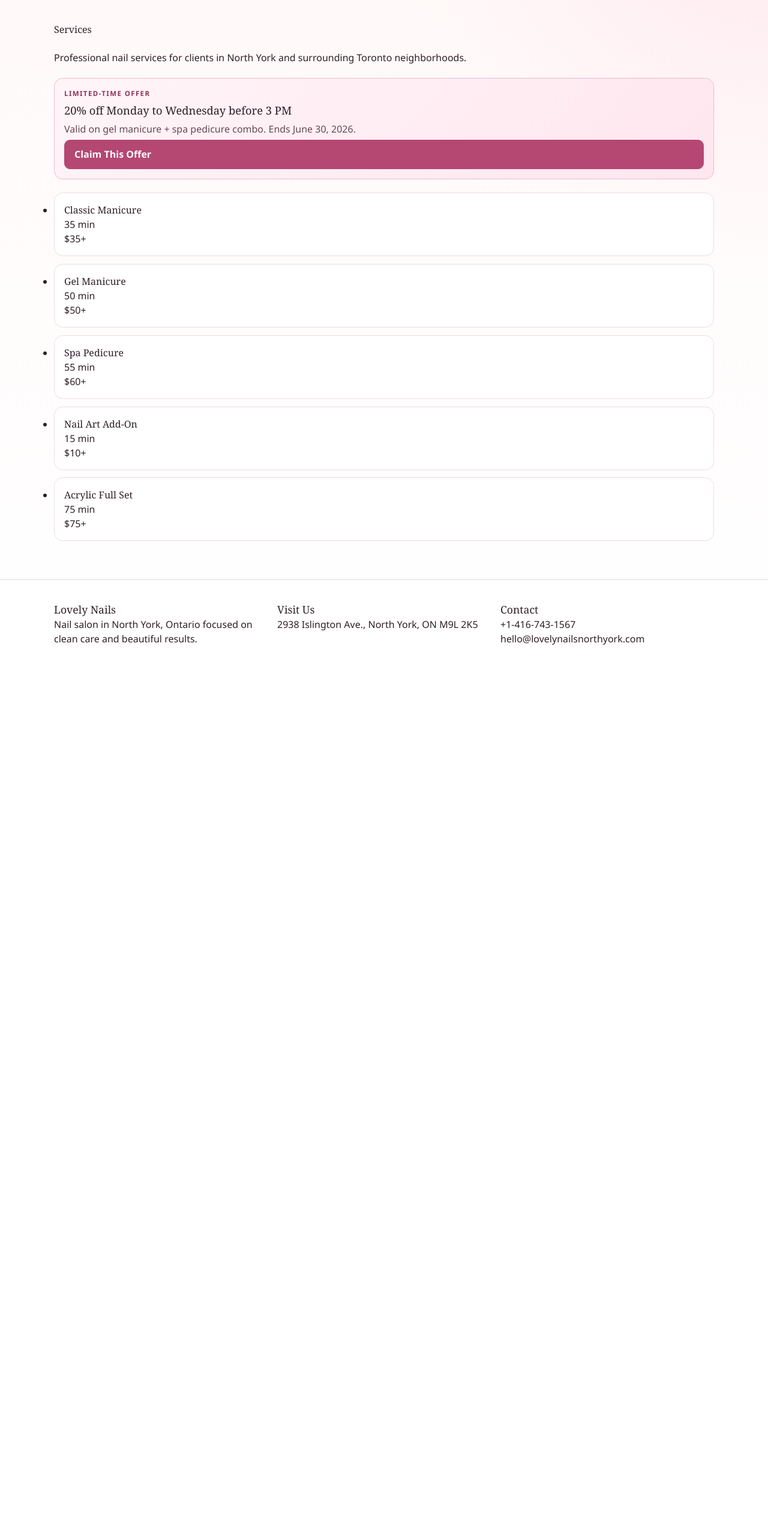
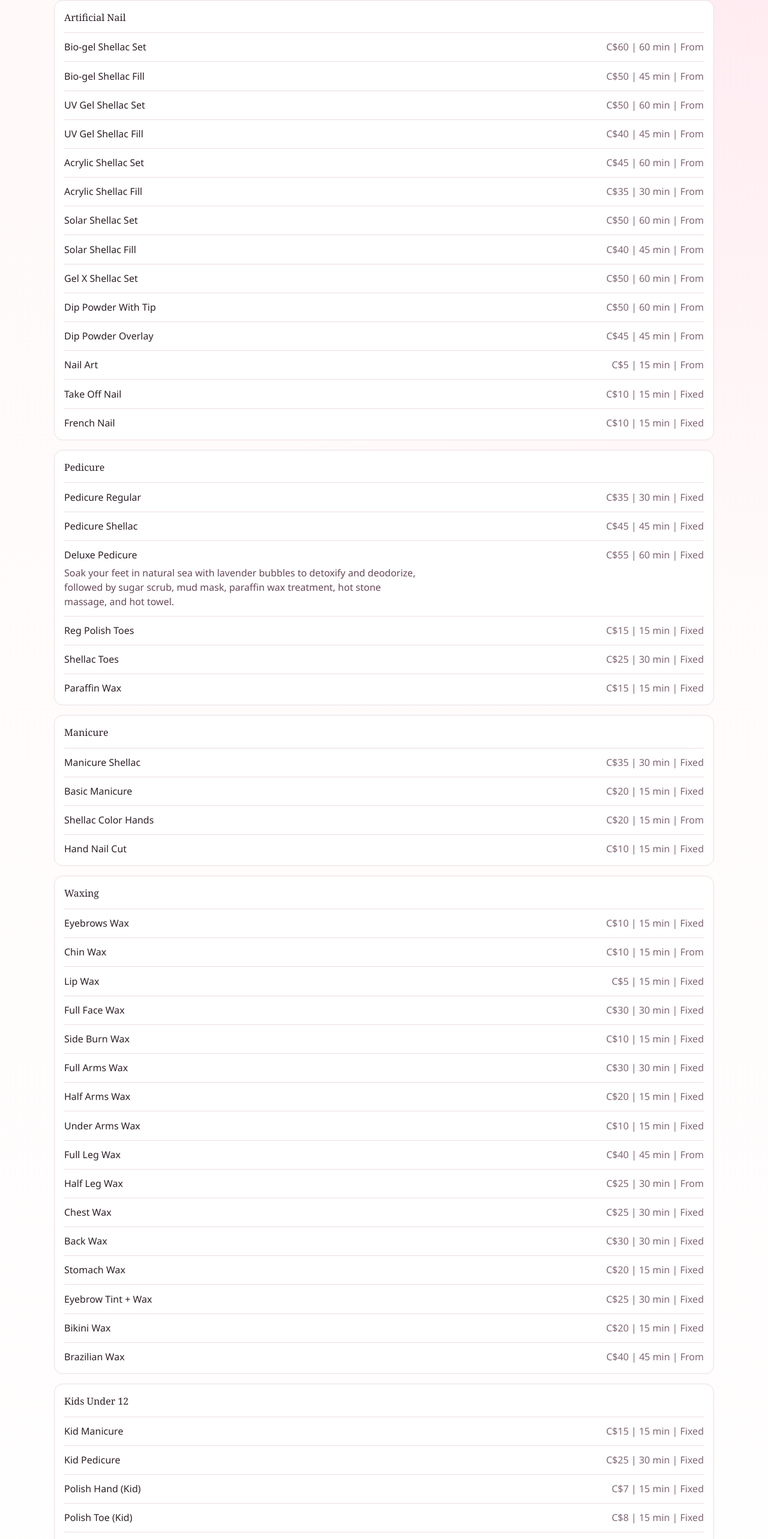
Before and after one commit to cindyorangis/lovelynails, a Next.js app: page /services in a window 1280 px wide. Shown: the part 207-2773 px from the top of the page at 60% size. Before the commit the page ends 1319 px from the top, so only its background shows below. Built offline with nearby package versions, Linux system fonts and the light colour scheme.

Commit message:
add list of services

```diff
--- a/app/booking/components/booking-form.tsx
+++ b/app/booking/components/booking-form.tsx
@@ -2,6 +2,7 @@
 
 import { useState } from "react";
 import { promotion } from "../../site-data";
+import { bookingServiceOptions } from "../../services/services-data";
 
 type FormState = {
   name: string;
@@ -112,16 +113,21 @@ export default function BookingForm() {
       </label>
       <label>
         Service
-        <input
-          type="text"
+        <select
           name="service"
-          placeholder="Gel manicure"
           value={form.service}
           onChange={(event) =>
             setForm((prev) => ({ ...prev, service: event.target.value }))
           }
           required
-        />
+        >
+          <option value="">Select a service</option>
+          {bookingServiceOptions.map((option) => (
+            <option key={option.value} value={option.value}>
+              {option.label}
+            </option>
+          ))}
+        </select>
       </label>
       <label>
         Preferred Date
@@ -161,7 +167,7 @@ export default function BookingForm() {
             }
           />
           <span>
-            Claim offer: <strong>{promotion.headline}</strong>
+            Apply current offer: <strong>{promotion.headline}</strong>
           </span>
         </label>
       ) : null}
--- a/app/booking/page.tsx
+++ b/app/booking/page.tsx
@@ -1,6 +1,5 @@
 import type { Metadata } from "next";
 import BookingForm from "./components/booking-form";
-import PromoBanner from "../components/promo-banner";
 import { buildTitle, localDescription, siteConfig } from "../site-data";
 
 export const metadata: Metadata = {
@@ -24,7 +23,6 @@ export default function BookingPage() {
           recommend pre-booking.
         </p>
       </div>
-      <PromoBanner />
       <BookingForm />
     </div>
   );
--- a/app/globals.css
+++ b/app/globals.css
@@ -236,6 +236,13 @@ h2 {
   padding: 0.65rem;
   font: inherit;
 }
+.booking-form select {
+  border: 1px solid var(--border);
+  border-radius: 0.5rem;
+  padding: 0.65rem;
+  font: inherit;
+  background: #fff;
+}
 .booking-checkbox {
   display: flex !important;
   align-items: center;
@@ -259,6 +266,40 @@ h2 {
 .footer-grid h2 {
   font-size: 1.1rem;
 }
+.services-category-list {
+  display: grid;
+  gap: 1rem;
+}
+.service-category h2 {
+  margin-bottom: 0.85rem;
+}
+.service-items {
+  display: grid;
+  gap: 0.75rem;
+}
+.service-item-row {
+  display: flex;
+  gap: 0.8rem;
+  justify-content: space-between;
+  align-items: baseline;
+  padding-top: 0.7rem;
+  border-top: 1px solid var(--border);
+}
+.service-item-row h3 {
+  margin: 0;
+  font-size: 1rem;
+}
+.service-meta {
+  margin: 0;
+  color: var(--muted);
+  text-align: right;
+  white-space: nowrap;
+}
+.service-desc {
+  margin: 0.35rem 0 0;
+  color: #664857;
+  max-width: 64ch;
+}
 @media (max-width: 640px) {
   .nav-wrap {
     align-items: start;
@@ -267,4 +308,12 @@ h2 {
   .promo-compact {
     grid-template-columns: 1fr;
   }
+  .service-item-row {
+    flex-direction: column;
+    align-items: flex-start;
+  }
+  .service-meta {
+    text-align: left;
+    white-space: normal;
+  }
 }
--- a/app/layout.tsx
+++ b/app/layout.tsx
@@ -1,6 +1,5 @@
 import type { Metadata } from "next";
 import Link from "next/link";
-import PromoBanner from "./components/promo-banner";
 import "./globals.css";
 import { mainNav, siteConfig } from "./site-data";
 
@@ -47,9 +46,6 @@ export default function RootLayout({
               ))}
             </nav>
           </div>
-          <div className="container promo-shell">
-            <PromoBanner compact />
-          </div>
         </header>
         <main>{children}</main>
         <footer className="site-footer">
--- a/app/services/page.tsx
+++ b/app/services/page.tsx
@@ -1,36 +1,46 @@
 import type { Metadata } from "next";
-import PromoBanner from "../components/promo-banner";
 import { buildTitle, localDescription } from "../site-data";
+import { serviceCategories } from "./services-data";
 
 export const metadata: Metadata = {
   title: buildTitle("Nail Services"),
-  description: localDescription("Manicure, pedicure, and nail art services"),
+  description: localDescription(
+    "Manicure, pedicure, waxing, and nail art services",
+  ),
 };
-
-const services = [
-  { name: "Classic Manicure", time: "35 min", price: "$35+" },
-  { name: "Gel Manicure", time: "50 min", price: "$50+" },
-  { name: "Spa Pedicure", time: "55 min", price: "$60+" },
-  { name: "Nail Art Add-On", time: "15 min", price: "$10+" },
-  { name: "Acrylic Full Set", time: "75 min", price: "$75+" },
-];
 
 export default function ServicesPage() {
   return (
     <div className="container page-stack">
       <h1>Services</h1>
       <p>
-        Professional nail services for clients in North York and surrounding
-        Toronto neighborhoods.
+        Browse our full service menu for Lovely Nails in North York. Prices are
+        listed in CAD.
       </p>
-      <PromoBanner />
-      <div className="list-wrap">
-        {services.map((service) => (
-          <article key={service.name} className="list-item">
-            <h2>{service.name}</h2>
-            <p>{service.time}</p>
-            <p>{service.price}</p>
-          </article>
+
+      <div className="services-category-list">
+        {serviceCategories.map((category) => (
+          <section key={category.title} className="card service-category">
+            <h2>{category.title}</h2>
+            <div className="service-items">
+              {category.items.map((item) => (
+                <article
+                  key={`${category.title}-${item.name}`}
+                  className="service-item-row"
+                >
+                  <div>
+                    <h3>{item.name}</h3>
+                    {item.description ? (
+                      <p className="service-desc">{item.description}</p>
+                    ) : null}
+                  </div>
+                  <p className="service-meta">
+                    {item.price} | {item.duration} | {item.pricingType}
+                  </p>
+                </article>
+              ))}
+            </div>
+          </section>
         ))}
       </div>
     </div>
--- /dev/null
+++ b/app/services/services-data.ts
@@ -0,0 +1,343 @@
+export type ServiceItem = {
+  name: string;
+  price: string;
+  duration: string;
+  pricingType: "From" | "Fixed";
+  description?: string;
+};
+
+export type ServiceCategory = {
+  title: string;
+  items: ServiceItem[];
+};
+
+export const serviceCategories: ServiceCategory[] = [
+  {
+    title: "Artificial Nail",
+    items: [
+      {
+        name: "Bio-gel Shellac Set",
+        price: "C$60",
+        duration: "60 min",
+        pricingType: "From",
+      },
+      {
+        name: "Bio-gel Shellac Fill",
+        price: "C$50",
+        duration: "45 min",
+        pricingType: "From",
+      },
+      {
+        name: "UV Gel Shellac Set",
+        price: "C$50",
+        duration: "60 min",
+        pricingType: "From",
+      },
+      {
+        name: "UV Gel Shellac Fill",
+        price: "C$40",
+        duration: "45 min",
+        pricingType: "From",
+      },
+      {
+        name: "Acrylic Shellac Set",
+        price: "C$45",
+        duration: "60 min",
+        pricingType: "From",
+      },
+      {
+        name: "Acrylic Shellac Fill",
+        price: "C$35",
+        duration: "30 min",
+        pricingType: "From",
+      },
+      {
+        name: "Solar Shellac Set",
+        price: "C$50",
+        duration: "60 min",
+        pricingType: "From",
+      },
+      {
+        name: "Solar Shellac Fill",
+        price: "C$40",
+        duration: "45 min",
+        pricingType: "From",
+      },
+      {
+        name: "Gel X Shellac Set",
+        price: "C$50",
+        duration: "60 min",
+        pricingType: "From",
+      },
+      {
+        name: "Dip Powder With Tip",
+        price: "C$50",
+        duration: "60 min",
+        pricingType: "From",
+      },
+      {
+        name: "Dip Powder Overlay",
+        price: "C$45",
+        duration: "45 min",
+        pricingType: "From",
+      },
+      {
+        name: "Nail Art",
+        price: "C$5",
+        duration: "15 min",
+        pricingType: "From",
+      },
+      {
+        name: "Take Off Nail",
+        price: "C$10",
+        duration: "15 min",
+        pricingType: "Fixed",
+      },
+      {
+        name: "French Nail",
+        price: "C$10",
+        duration: "15 min",
+        pricingType: "Fixed",
+      },
+    ],
+  },
+  {
+    title: "Pedicure",
+    items: [
+      {
+        name: "Pedicure Regular",
+        price: "C$35",
+        duration: "30 min",
+        pricingType: "Fixed",
+      },
+      {
+        name: "Pedicure Shellac",
+        price: "C$45",
+        duration: "45 min",
+        pricingType: "Fixed",
+      },
+      {
+        name: "Deluxe Pedicure",
+        price: "C$55",
+        duration: "60 min",
+        pricingType: "Fixed",
+        description:
+          "Soak your feet in natural sea with lavender bubbles to detoxify and deodorize, followed by sugar scrub, mud mask, paraffin wax treatment, hot stone massage, and hot towel.",
+      },
+      {
+        name: "Reg Polish Toes",
+        price: "C$15",
+        duration: "15 min",
+        pricingType: "Fixed",
+      },
+      {
+        name: "Shellac Toes",
+        price: "C$25",
+        duration: "30 min",
+        pricingType: "Fixed",
+      },
+      {
+        name: "Paraffin Wax",
+        price: "C$15",
+        duration: "15 min",
+        pricingType: "Fixed",
+      },
+    ],
+  },
+  {
+    title: "Manicure",
+    items: [
+      {
+        name: "Manicure Shellac",
+        price: "C$35",
+        duration: "30 min",
+        pricingType: "Fixed",
+      },
+      {
+        name: "Basic Manicure",
+        price: "C$20",
+        duration: "15 min",
+        pricingType: "Fixed",
+      },
+      {
+        name: "Shellac Color Hands",
+        price: "C$20",
+        duration: "15 min",
+        pricingType: "From",
+      },
+      {
+        name: "Hand Nail Cut",
+        price: "C$10",
+        duration: "15 min",
+        pricingType: "Fixed",
+      },
+    ],
+  },
+  {
+    title: "Waxing",
+    items: [
+      {
+        name: "Eyebrows Wax",
+        price: "C$10",
+        duration: "15 min",
+        pricingType: "Fixed",
+      },
+      {
+        name: "Chin Wax",
+        price: "C$10",
+        duration: "15 min",
+        pricingType: "From",
+      },
+      {
+        name: "Lip Wax",
+        price: "C$5",
+        duration: "15 min",
+        pricingType: "Fixed",
+      },
+      {
+        name: "Full Face Wax",
+        price: "C$30",
+        duration: "30 min",
+        pricingType: "Fixed",
+      },
+      {
+        name: "Side Burn Wax",
+        price: "C$10",
+        duration: "15 min",
+        pricingType: "Fixed",
+      },
+      {
+        name: "Full Arms Wax",
+        price: "C$30",
+        duration: "30 min",
+        pricingType: "Fixed",
+      },
+      {
+        name: "Half Arms Wax",
+        price: "C$20",
+        duration: "15 min",
+        pricingType: "Fixed",
+      },
+      {
+        name: "Under Arms Wax",
+        price: "C$10",
+        duration: "15 min",
+        pricingType: "Fixed",
+      },
+      {
+        name: "Full Leg Wax",
+        price: "C$40",
+        duration: "45 min",
+        pricingType: "From",
+      },
+      {
+        name: "Half Leg Wax",
+        price: "C$25",
+        duration: "30 min",
+        pricingType: "From",
+      },
+      {
+        name: "Chest Wax",
+        price: "C$25",
+        duration: "30 min",
+        pricingType: "Fixed",
+      },
+      {
+        name: "Back Wax",
+        price: "C$30",
+        duration: "30 min",
+        pricingType: "Fixed",
+      },
+      {
+        name: "Stomach Wax",
+        price: "C$20",
+        duration: "15 min",
+        pricingType: "Fixed",
+      },
+      {
+        name: "Eyebrow Tint + Wax",
+        price: "C$25",
+        duration: "30 min",
+        pricingType: "Fixed",
+      },
+      {
+        name: "Bikini Wax",
+        price: "C$20",
+        duration: "15 min",
+        pricingType: "Fixed",
+      },
+      {
+        name: "Brazilian Wax",
+        price: "C$40",
+        duration: "45 min",
+        pricingType: "From",
+      },
+    ],
+  },
+  {
+    title: "Kids Under 12",
+    items: [
+      {
+        name: "Kid Manicure",
+        price: "C$15",
+        duration: "15 min",
+        pricingType: "Fixed",
+      },
+      {
+        name: "Kid Pedicure",
+        price: "C$25",
+        duration: "30 min",
+        pricingType: "Fixed",
+      },
+      {
+        name: "Polish Hand (Kid)",
+        price: "C$7",
+        duration: "15 min",
+        pricingType: "Fixed",
+      },
+      {
+        name: "Polish Toe (Kid)",
+        price: "C$8",
+        duration: "15 min",
+        pricingType: "Fixed",
+      },
+      {
+        name: "Shellac Add On",
+        price: "C$10",
+        duration: "15 min",
+        pricingType: "Fixed",
+      },
+    ],
+  },
+  {
+    title: "Eyelash, Facial & Massage",
+    items: [
+      {
+        name: "Eyelash Tinting",
+        price: "C$20",
+        duration: "15 min",
+        pricingType: "From",
+      },
+      {
+        name: "Facial",
+        price: "C$70",
+        duration: "60 min",
+        pricingType: "From",
+      },
+      {
+        name: "Massage Body",
+        price: "C$70",
+        duration: "60 min",
+        pricingType: "From",
+      },
+    ],
+  },
+];
+
+export const bookingServiceOptions = serviceCategories.flatMap((category) =>
+  category.items.map((item) => ({
+    label: `${item.name} (${item.price})`,
+    value: `${category.title} - ${item.name}`,
+    category: category.title,
+  })),
+);
--- a/app/site-data.ts
+++ b/app/site-data.ts
@@ -40,7 +40,7 @@ export const promotion = {
   label: "Limited-Time Offer",
   headline: "20% off Monday to Wednesday before 3 PM",
   details: "Valid on gel manicure + spa pedicure combo. Ends June 30, 2026.",
-  ctaLabel: "Claim This Offer",
+  ctaLabel: "Book With Offer",
   ctaHref: "/booking",
 };
 
```
